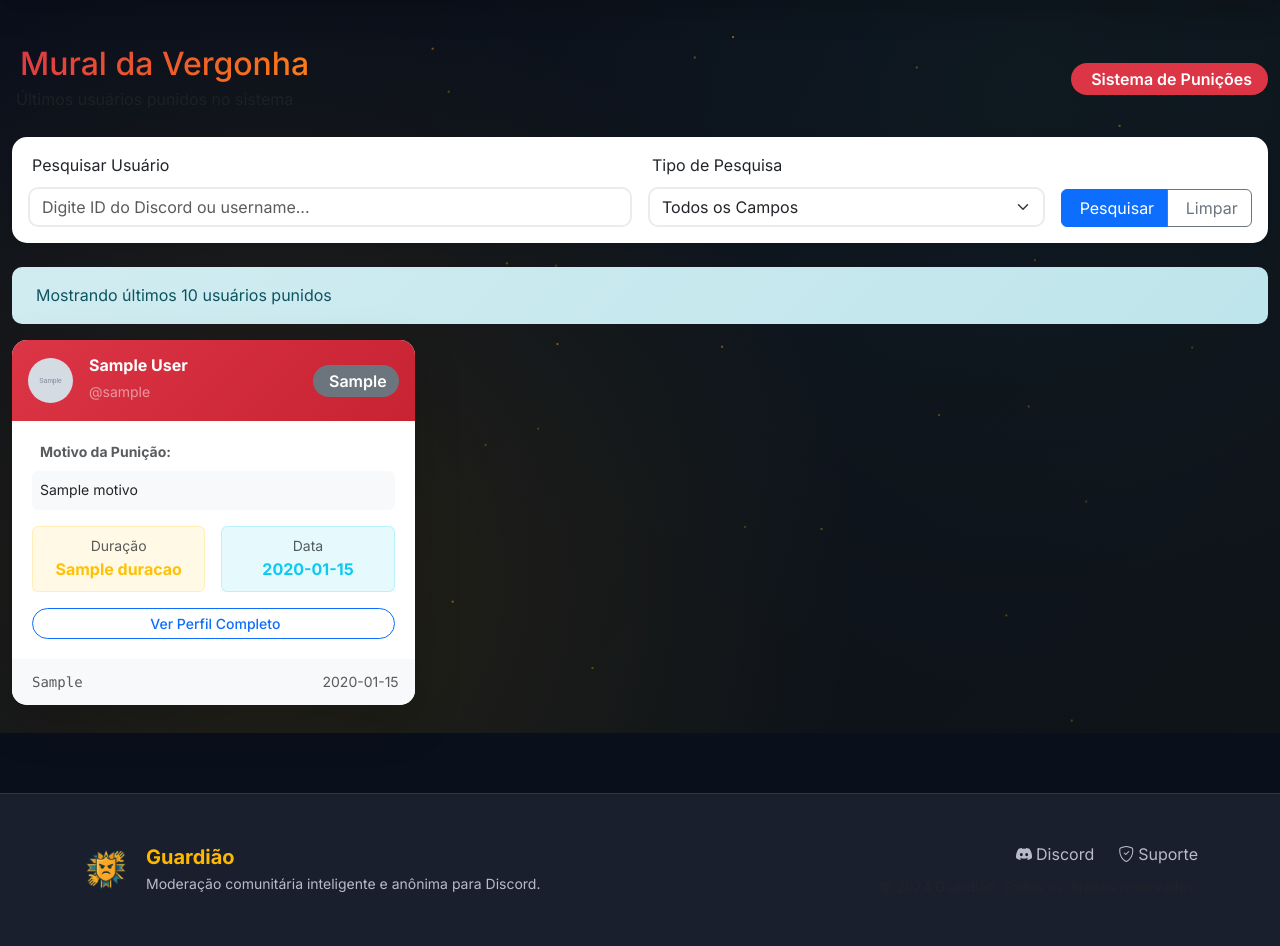
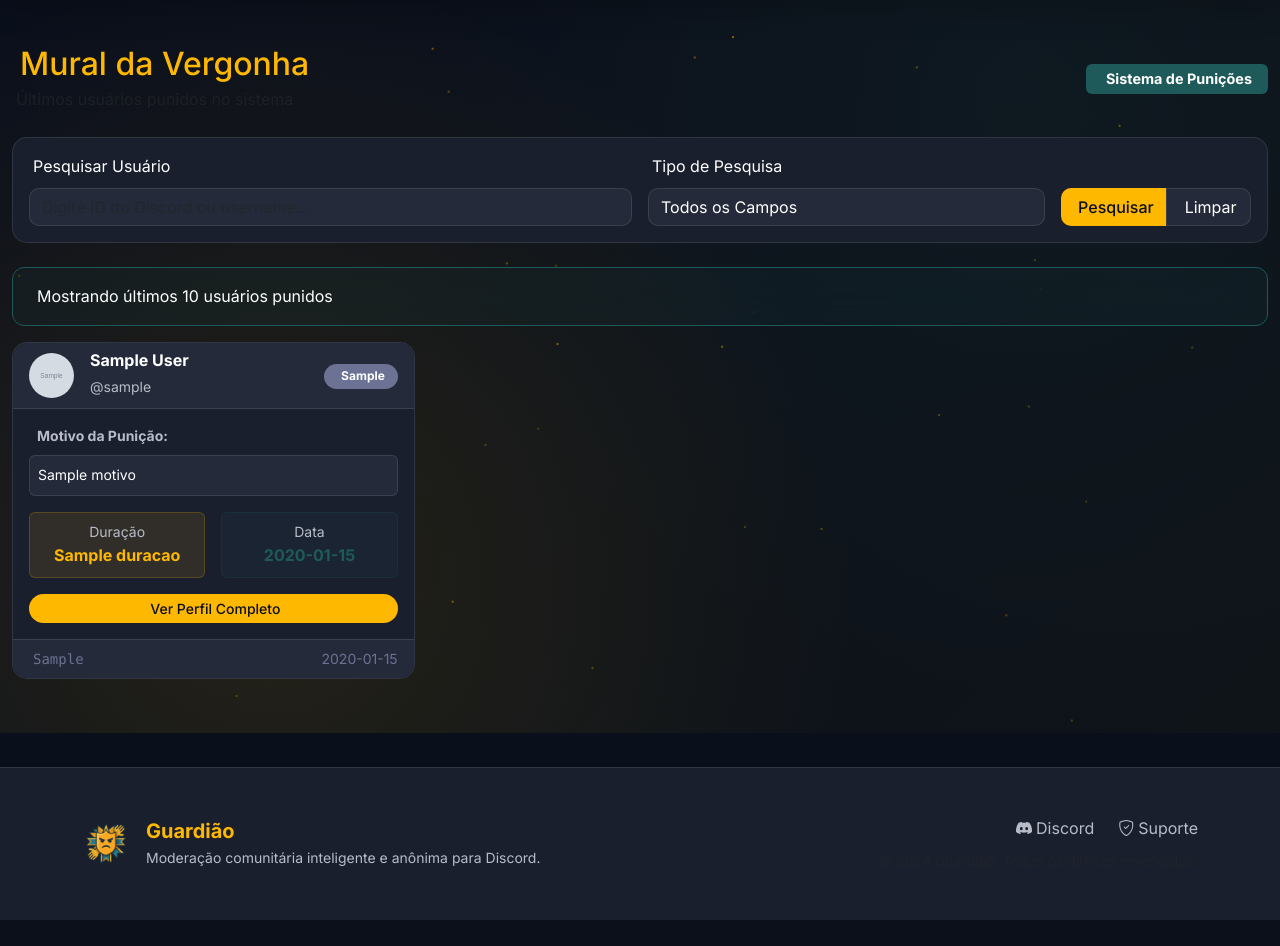
Before and after one commit to Konnak/guardiaobeta, a Flask app: template web/templates/mural_vergonha.html in a window 1280 px wide. Shown: the part 67-1013 px from the top of the page. After the commit the page ends 987 px from the top, so only its background shows below. Run offline with Flask 3, Linux system fonts and the light colour scheme; the template is opened without the code that fills it: most values are stand-ins (such as "Sample title", 1, 10 or a date in 2020); grey boxes marked "Sample" are stand-in pictures; parts of the project's set-up code (start-up, migrations or seed data) failed here and were passed over.

Commit message:
Ajuste: Mural da Vergonha seguindo padrão visual do site - Design consistente com tema escuro e cores da marca

```diff
--- a/web/templates/mural_vergonha.html
+++ b/web/templates/mural_vergonha.html
@@ -8,7 +8,7 @@
         <div class="col-12">
             <div class="d-flex justify-content-between align-items-center mb-4">
                 <div>
-                    <h1 class="h2 mb-1 text-gradient">
+                    <h1 class="h2 mb-1" style="color: var(--primary-gold);">
                         <i class="fas fa-shame me-2"></i>
                         Mural da Vergonha
                     </h1>
@@ -18,7 +18,7 @@
                     </p>
                 </div>
                 <div class="text-end">
-                    <div class="badge bg-danger fs-6 px-3 py-2">
+                    <div class="badge" style="background: var(--primary-teal); color: white; font-size: 0.9rem; padding: 0.5rem 1rem;">
                         <i class="fas fa-exclamation-triangle me-1"></i>
                         Sistema de Punições
                     </div>
@@ -26,12 +26,12 @@
             </div>
 
             <!-- Campo de Pesquisa -->
-            <div class="card shadow-sm border-0 mb-4">
+            <div class="card mb-4" style="background: var(--dark-card); border: 1px solid var(--glass-border); border-radius: 15px;">
                 <div class="card-body">
                     <form method="GET" action="{{ url_for('mural_vergonha') }}" class="row g-3">
                         <div class="col-md-6">
-                            <label for="search" class="form-label">
-                                <i class="fas fa-search me-1"></i>
+                            <label for="search" class="form-label" style="color: var(--text-primary);">
+                                <i class="fas fa-search me-1" style="color: var(--primary-gold);"></i>
                                 Pesquisar Usuário
                             </label>
                             <input type="text"
@@ -39,14 +39,15 @@
                                    id="search"
                                    name="search"
                                    value="{{ request.args.get('search', '') }}"
-                                   placeholder="Digite ID do Discord ou username...">
+                                   placeholder="Digite ID do Discord ou username..."
+                                   style="background: var(--dark-surface); border: 1px solid var(--glass-border); color: var(--text-primary); border-radius: 10px;">
                         </div>
                         <div class="col-md-4">
-                            <label for="type" class="form-label">
-                                <i class="fas fa-filter me-1"></i>
+                            <label for="type" class="form-label" style="color: var(--text-primary);">
+                                <i class="fas fa-filter me-1" style="color: var(--primary-gold);"></i>
                                 Tipo de Pesquisa
                             </label>
-                            <select class="form-select" id="type" name="type">
+                            <select class="form-select" id="type" name="type" style="background: var(--dark-surface); border: 1px solid var(--glass-border); color: var(--text-primary); border-radius: 10px;">
                                 <option value="all" {% if request.args.get('type') == 'all' %}selected{% endif %}>
                                     Todos os Campos
                                 </option>
@@ -60,11 +61,11 @@
                         </div>
                         <div class="col-md-2 d-flex align-items-end">
                             <div class="btn-group w-100" role="group">
-                                <button type="submit" class="btn btn-primary">
+                                <button type="submit" class="btn" style="background: var(--primary-gold); color: var(--dark-bg); border: none; border-radius: 10px 0 0 10px; font-weight: 500;">
                                     <i class="fas fa-search me-1"></i>
                                     Pesquisar
                                 </button>
-                                <a href="{{ url_for('mural_vergonha') }}" class="btn btn-outline-secondary">
+                                <a href="{{ url_for('mural_vergonha') }}" class="btn" style="background: var(--dark-surface); color: var(--text-primary); border: 1px solid var(--glass-border); border-radius: 0 10px 10px 0;">
                                     <i class="fas fa-times me-1"></i>
                                     Limpar
                                 </a>
@@ -102,8 +103,8 @@
             <div class="row">
                 {% for usuario in usuarios_punidos %}
                 <div class="col-lg-6 col-xl-4 mb-4">
-                    <div class="card h-100 shadow-lg border-0 punishment-card">
-                        <div class="card-header bg-gradient-danger text-white">
+                    <div class="card h-100" style="background: var(--dark-card); border: 1px solid var(--glass-border); border-radius: 15px; transition: all 0.3s ease;">
+                        <div class="card-header" style="background: var(--dark-surface); border-bottom: 1px solid var(--glass-border); border-radius: 15px 15px 0 0;">
                             <div class="d-flex align-items-center">
                                 <img src="{{ usuario.avatar_url }}"
                                      alt="{{ usuario.display_name }}"
@@ -112,11 +113,11 @@
                                      height="45"
                                      onerror="this.src='/static/img/default-avatar.png'">
                                 <div class="flex-grow-1">
-                                    <h6 class="mb-1 fw-bold text-white">{{ usuario.display_name }}</h6>
-                                    <small class="text-white-50">@{{ usuario.username }}</small>
+                                    <h6 class="mb-1 fw-bold" style="color: var(--text-primary);">{{ usuario.display_name }}</h6>
+                                    <small style="color: var(--text-secondary);">@{{ usuario.username }}</small>
                                 </div>
                                 <div class="text-end">
-                                    <span class="badge bg-{% if usuario.tipo_punicao == 'Intimidou' %}warning{% elif usuario.tipo_punicao == 'Grave' %}danger{% else %}secondary{% endif %} fs-6">
+                                    <span class="badge" style="background: {% if usuario.tipo_punicao == 'Intimidou' %}var(--primary-gold){% elif usuario.tipo_punicao == 'Grave' %}var(--accent-orange){% else %}var(--text-muted){% endif %}; color: white; font-size: 0.75rem; padding: 0.4rem 0.8rem; border-radius: 20px;">
                                         <i class="fas fa-{% if usuario.tipo_punicao == 'Intimidou' %}exclamation-triangle{% elif usuario.tipo_punicao == 'Grave' %}ban{% else %}gavel{% endif %} me-1"></i>
                                         {{ usuario.tipo_punicao }}
                                     </span>
@@ -127,49 +128,49 @@
                         <div class="card-body">
                             <div class="mb-3">
                                 <div class="d-flex align-items-center mb-2">
-                                    <i class="fas fa-info-circle text-primary me-2"></i>
-                                    <small class="text-muted fw-bold">Motivo da Punição:</small>
+                                    <i class="fas fa-info-circle me-2" style="color: var(--primary-gold);"></i>
+                                    <small class="fw-bold" style="color: var(--text-secondary);">Motivo da Punição:</small>
                                 </div>
-                                <div class="bg-light rounded p-2">
-                                    <p class="mb-0 small text-dark">{{ usuario.motivo[:120] }}{% if usuario.motivo|length > 120 %}...{% endif %}</p>
+                                <div class="rounded p-2" style="background: var(--dark-surface); border: 1px solid var(--glass-border);">
+                                    <p class="mb-0 small" style="color: var(--text-primary);">{{ usuario.motivo[:120] }}{% if usuario.motivo|length > 120 %}...{% endif %}</p>
                                 </div>
                             </div>
 
                             <div class="row g-3 mb-3">
                                 <div class="col-6">
-                                    <div class="text-center p-2 bg-warning bg-opacity-10 rounded">
-                                        <i class="fas fa-clock text-warning mb-1"></i>
-                                        <div class="small text-muted">Duração</div>
-                                        <div class="fw-bold text-warning">{{ usuario.duracao }}</div>
+                                    <div class="text-center p-2 rounded" style="background: rgba(255, 184, 0, 0.1); border: 1px solid rgba(255, 184, 0, 0.2);">
+                                        <i class="fas fa-clock mb-1" style="color: var(--primary-gold);"></i>
+                                        <div class="small" style="color: var(--text-secondary);">Duração</div>
+                                        <div class="fw-bold" style="color: var(--primary-gold);">{{ usuario.duracao }}</div>
                                     </div>
                                 </div>
                                 <div class="col-6">
-                                    <div class="text-center p-2 bg-info bg-opacity-10 rounded">
-                                        <i class="fas fa-calendar text-info mb-1"></i>
-                                        <div class="small text-muted">Data</div>
-                                        <div class="fw-bold text-info">{{ usuario.data_punicao.strftime('%d/%m/%Y') }}</div>
+                                    <div class="text-center p-2 rounded" style="background: rgba(30, 90, 90, 0.1); border: 1px solid rgba(30, 90, 90, 0.2);">
+                                        <i class="fas fa-calendar mb-1" style="color: var(--primary-teal);"></i>
+                                        <div class="small" style="color: var(--text-secondary);">Data</div>
+                                        <div class="fw-bold" style="color: var(--primary-teal);">{{ usuario.data_punicao.strftime('%d/%m/%Y') }}</div>
                                     </div>
                                 </div>
                             </div>
 
                             <div class="d-grid">
                                 <a href="/mural-vergonha/{{ usuario.id_usuario }}"
-                                   class="btn btn-outline-primary btn-sm">
+                                   class="btn btn-sm" style="background: var(--primary-gold); color: var(--dark-bg); border: none; border-radius: 25px; font-weight: 500; transition: all 0.3s ease;">
                                     <i class="fas fa-user me-1"></i>
                                     Ver Perfil Completo
                                 </a>
                             </div>
                         </div>
 
-                        <div class="card-footer bg-light border-0">
+                        <div class="card-footer" style="background: var(--dark-surface); border-top: 1px solid var(--glass-border); border-radius: 0 0 15px 15px;">
                             <div class="d-flex justify-content-between align-items-center">
                                 <div class="d-flex align-items-center">
-                                    <i class="fas fa-hashtag text-muted me-1"></i>
-                                    <small class="text-muted font-monospace">{{ usuario.id_usuario }}</small>
+                                    <i class="fas fa-hashtag me-1" style="color: var(--text-muted);"></i>
+                                    <small class="font-monospace" style="color: var(--text-muted);">{{ usuario.id_usuario }}</small>
                                 </div>
                                 <div class="d-flex align-items-center">
-                                    <i class="fas fa-clock text-muted me-1"></i>
-                                    <small class="text-muted">{{ usuario.data_punicao.strftime('%H:%M') }}</small>
+                                    <i class="fas fa-clock me-1" style="color: var(--text-muted);"></i>
+                                    <small style="color: var(--text-muted);">{{ usuario.data_punicao.strftime('%H:%M') }}</small>
                                 </div>
                             </div>
                         </div>
@@ -201,149 +202,21 @@
 </div>
 
 <style>
-/* Gradientes personalizados */
-.text-gradient {
-    background: linear-gradient(135deg, #dc3545, #fd7e14);
-    -webkit-background-clip: text;
-    -webkit-text-fill-color: transparent;
-    background-clip: text;
+/* Hover effects para os cards */
+.card:hover {
+    transform: translateY(-2px);
+    box-shadow: 0 8px 25px rgba(0, 0, 0, 0.15);
 }
 
-.bg-gradient-danger {
-    background: linear-gradient(135deg, #dc3545, #c82333) !important;
+/* Focus states para formulários */
+.form-control:focus, .form-select:focus {
+    border-color: var(--primary-gold);
+    box-shadow: 0 0 0 0.2rem rgba(255, 184, 0, 0.25);
 }
 
-/* Cards de punição */
-.punishment-card {
-    transition: all 0.3s ease;
-    border-radius: 15px !important;
-    overflow: hidden;
-}
-
-.punishment-card:hover {
-    transform: translateY(-5px);
-    box-shadow: 0 10px 30px rgba(220, 53, 69, 0.2) !important;
-}
-
-.punishment-card .card-header {
-    border-radius: 0 !important;
-    border: none;
-    padding: 1rem;
-}
-
-.punishment-card .card-body {
-    padding: 1.25rem;
-}
-
-.punishment-card .card-footer {
-    padding: 0.75rem 1rem;
-    border-top: 1px solid rgba(0,0,0,0.05);
-}
-
-/* Badges melhorados */
-.badge {
-    font-size: 0.75rem;
-    padding: 0.5rem 0.75rem;
-    border-radius: 20px;
-    font-weight: 600;
-}
-
-/* Ícones coloridos */
-.fa-exclamation-triangle {
-    color: #ffc107 !important;
-}
-
-.fa-ban {
-    color: #dc3545 !important;
-}
-
-.fa-gavel {
-    color: #6c757d !important;
-}
-
-/* Campos de informação */
-.bg-warning.bg-opacity-10 {
-    background-color: rgba(255, 193, 7, 0.1) !important;
-    border: 1px solid rgba(255, 193, 7, 0.2);
-}
-
-.bg-info.bg-opacity-10 {
-    background-color: rgba(13, 202, 240, 0.1) !important;
-    border: 1px solid rgba(13, 202, 240, 0.2);
-}
-
-/* Botões melhorados */
-.btn-outline-primary {
-    border-radius: 25px;
-    font-weight: 500;
+/* Transições suaves */
+.card, .btn, .form-control, .form-select {
     transition: all 0.3s ease;
 }
-
-.btn-outline-primary:hover {
-    transform: translateY(-1px);
-    box-shadow: 0 4px 12px rgba(13, 110, 253, 0.3);
-}
-
-/* Formulário de pesquisa melhorado */
-.card {
-    border-radius: 15px !important;
-    border: none;
-    box-shadow: 0 2px 10px rgba(0,0,0,0.1);
-}
-
-.form-control, .form-select {
-    border-radius: 10px;
-    border: 2px solid #e9ecef;
-    transition: all 0.3s ease;
-}
-
-.form-control:focus, .form-select:focus {
-    border-color: #dc3545;
-    box-shadow: 0 0 0 0.2rem rgba(220, 53, 69, 0.25);
-}
-
-/* Alertas melhorados */
-.alert {
-    border-radius: 10px;
-    border: none;
-}
-
-.alert-info {
-    background: linear-gradient(135deg, #d1ecf1, #bee5eb);
-    color: #0c5460;
-}
-
-/* Responsividade */
-@media (max-width: 768px) {
-    .punishment-card {
-        margin-bottom: 1rem;
-    }
-
-    .text-gradient {
-        font-size: 1.5rem;
-    }
-}
-
-/* Animações */
-@keyframes fadeInUp {
-    from {
-        opacity: 0;
-        transform: translateY(30px);
-    }
-    to {
-        opacity: 1;
-        transform: translateY(0);
-    }
-}
-
-.punishment-card {
-    animation: fadeInUp 0.6s ease-out;
-}
-
-.punishment-card:nth-child(1) { animation-delay: 0.1s; }
-.punishment-card:nth-child(2) { animation-delay: 0.2s; }
-.punishment-card:nth-child(3) { animation-delay: 0.3s; }
-.punishment-card:nth-child(4) { animation-delay: 0.4s; }
-.punishment-card:nth-child(5) { animation-delay: 0.5s; }
 </style>
 {% endblock %}
```
